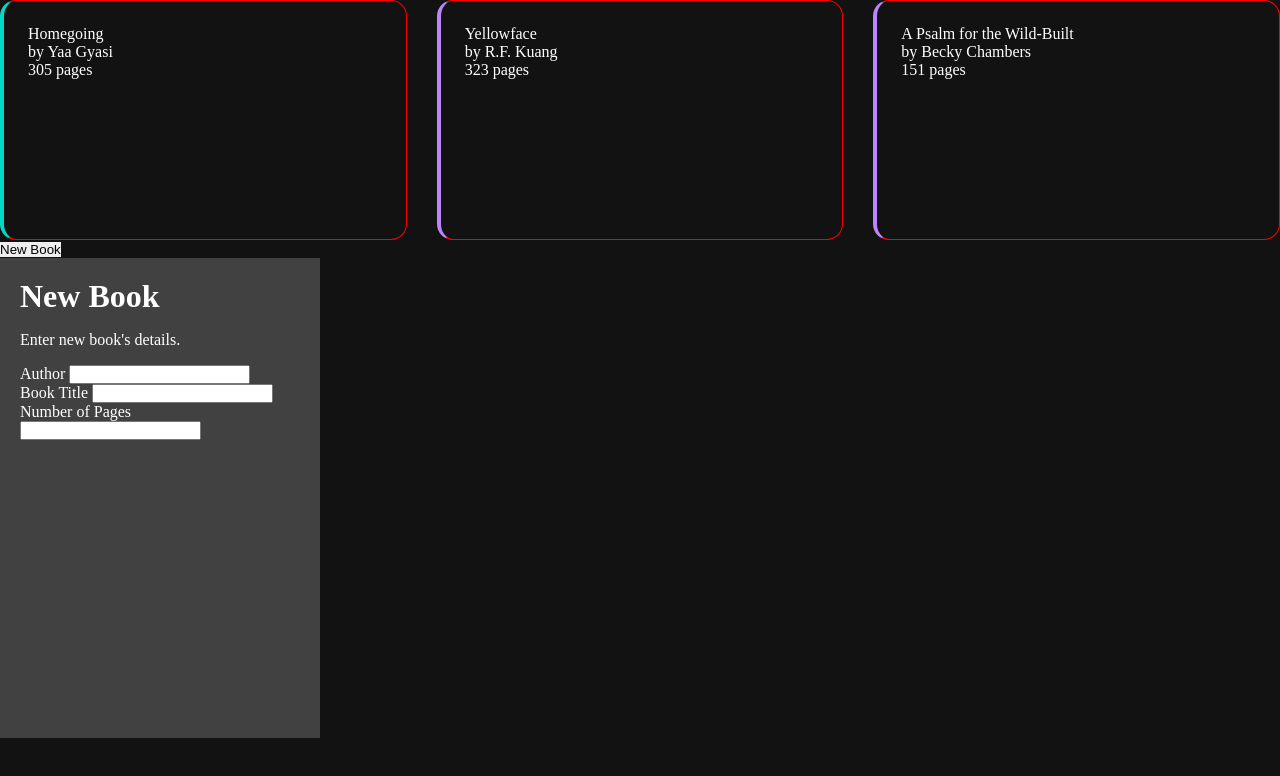
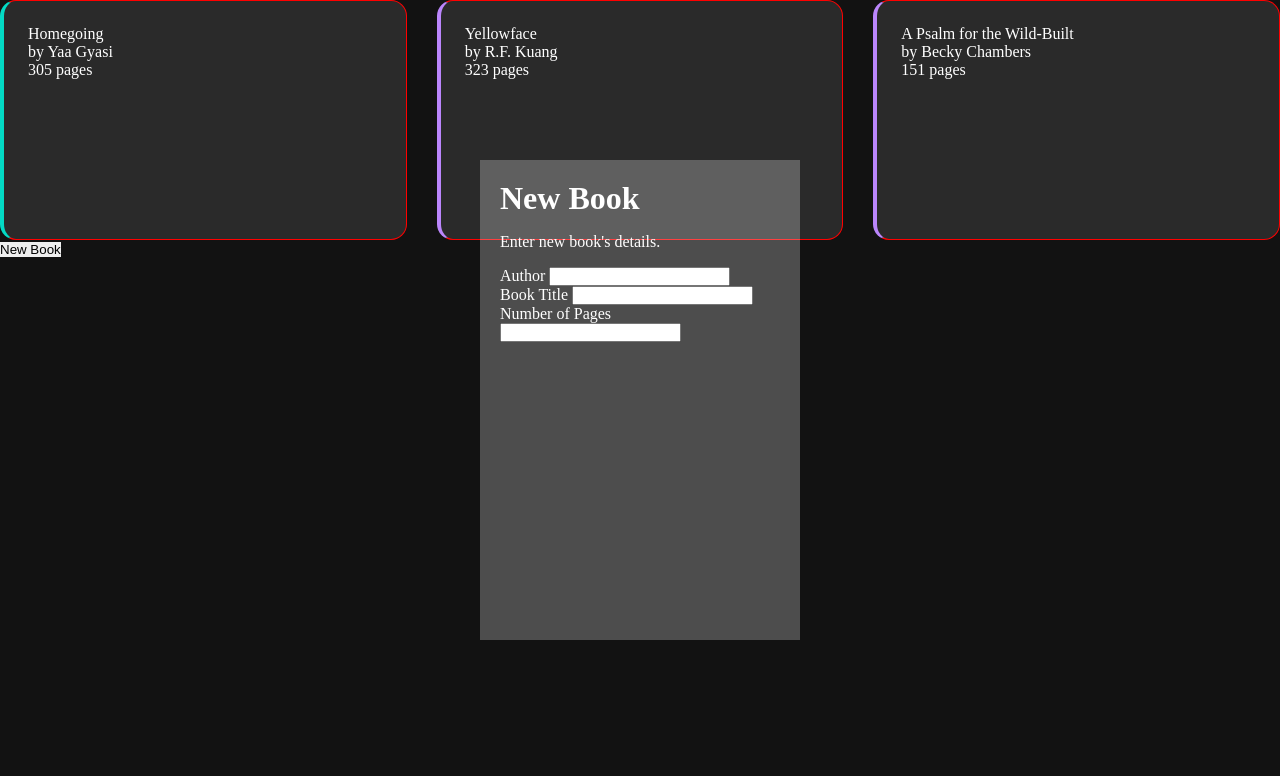
Before and after one commit to liyiz/TOP-JS-Library, a plain HTML site: page index.html in a window 1280 px wide. Drawn offline with Linux system fonts and the light colour scheme.

Commit message:
Center .modal with position:fixed

```diff
--- a/style.css
+++ b/style.css
@@ -46,6 +46,7 @@ button {
     border: 1px solid red;
     border-radius: 1rem;
     padding: 1.5rem;
+    background-color: rgba(var(--color-on-surface), 0.1);
 }
 
 .card.finished {
@@ -57,9 +58,15 @@ button {
 }
 
 .modal {
+
+    position: fixed;
+    top: 50%;
+    left: 50%;
+    transform: translate(-50%, -50%);
+
     width: 320px;
     height: 480px;
-    background-color: rgba(var(--color-on-surface), 0.2);
+    background-color: rgba(var(--color-on-surface), 0.25);
     color: rgba(var(--color-on-surface));
     border: none;
     padding: 20px;
```
